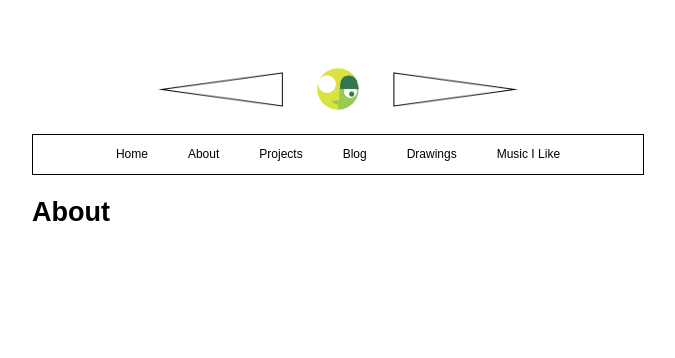
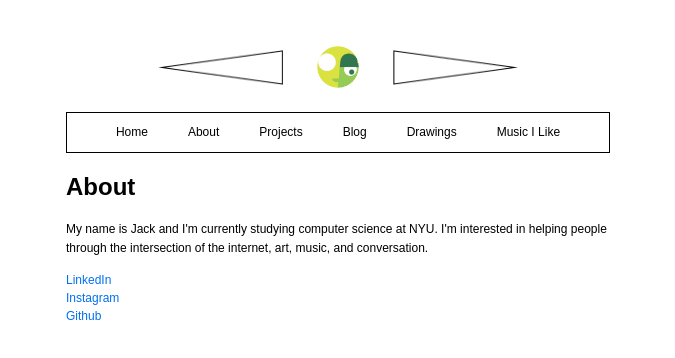
Before and after one commit to anpanring/jack-site, a Next.js app: page /about in a window 1280 px wide. Shown: the top 358 px of the page, without its empty margins (302-977 px from the left). Built offline with nearby package versions, Linux system fonts and the light colour scheme.

Commit message:
Styling of blog and fleshing about page

```diff
--- a/components/layout.module.css
+++ b/components/layout.module.css
@@ -1,7 +1,7 @@
 .container {
     max-width: 36rem;
     padding: 0 1rem;
-    margin: 3rem auto 6rem;
+    margin: 2rem auto 6rem;
 }
 
 .header {
--- a/pages/about.js
+++ b/pages/about.js
@@ -10,9 +10,16 @@ export default function About() {
             <Head>
                 <title>About</title>
             </Head>
+            <section className={`${utilStyles.padding1px}`}>
+                <h2 className={utilStyles.headingLg}>About</h2>
+                <p>My name is Jack and I'm currently studying computer science at NYU. I'm interested in helping people through the intersection of the internet, art, music, and conversation.</p>
+            </section>
             <section className={`${utilStyles.headingMd} ${utilStyles.padding1px}`}>
-                <h2 className={utilStyles.headingLg}>About</h2>
-
+                <ul className={utilStyles.list}>
+                    <li><Link className={utilStyles.listItem} href='https://www.linkedin.com/in/jack-dempsey-4a37621b2/' target='_blank'>LinkedIn</Link></li>
+                    <li><Link className={utilStyles.listItem} href='https://www.instagram.com/jakcdempsey/' target='_blank'>Instagram</Link></li>
+                    <li><Link className={utilStyles.listItem} href='https://github.com/anpanring/' target='_blank'>Github</Link></li>
+                </ul>
             </section>
         </Layout>
     )
--- a/pages/blog.js
+++ b/pages/blog.js
@@ -11,7 +11,7 @@ export default function Blog({ allPostsData }) {
             <Head>
                 <title>Blog</title>
             </Head>
-            <section className={`${utilStyles.headingMd} ${utilStyles.padding1px}`}>
+            <section className={`${utilStyles.padding1px}`}>
                 <h2 className={utilStyles.headingLg}>Blog</h2>
                 <ul className={utilStyles.list}>
                     {allPostsData.map(({ id, date, title }) => (
--- a/pages/index.js
+++ b/pages/index.js
@@ -10,7 +10,8 @@ export default function Home() {
         <title>{siteTitle}</title>
       </Head>
       <section>
-        <p>My name is Jack Dempsey.</p>
+        <h2 className={utilStyles.headingLg}>Hi!</h2>
+        <p>Welcome to my website. This was made for fun.</p>
       </section>
     </Layout>
   );
--- a/pages/posts/[id].js
+++ b/pages/posts/[id].js
@@ -11,7 +11,7 @@ export default function Post({ postData }) {
                 <title>{postData.title}</title>
             </Head>
             <article>
-                <h1 className={utilStyles.headingXl}>{postData.title}</h1>
+                <h1 className={utilStyles.headingLg}>{postData.title}</h1>
                 <div className={utilStyles.lightText}>
                     <Date dateString={postData.date} />
                 </div>
--- a/styles/global.css
+++ b/styles/global.css
@@ -4,7 +4,6 @@ body {
     margin: 0;
     font-family: Arial, Helvetica, sans-serif;
     line-height: 1.6;
-    font-size: 18px;
 }
 
 * {
@@ -16,6 +15,11 @@ a {
     text-decoration: none;
 }
 
+p {
+    font-size: 12px;
+    ;
+}
+
 a:hover {
     text-decoration: underline;
 }
@@ -24,3 +28,7 @@ img {
     max-width: 100%;
     display: block;
 }
+
+li {
+    font-size: 12px;
+}
--- a/styles/utils.module.css
+++ b/styles/utils.module.css
@@ -40,9 +40,15 @@
 }
 
 .listItem {
-    margin: 0 0 1.25rem;
+    margin: 0 0 1rem;
+    font-size: 12px;
 }
 
 .lightText {
     color: #666;
 }
+
+.link {
+    text-decoration: none;
+    font-size: 12px;
+}
```
Also changed, not shown: public/images/profile.jpeg (deleted).
